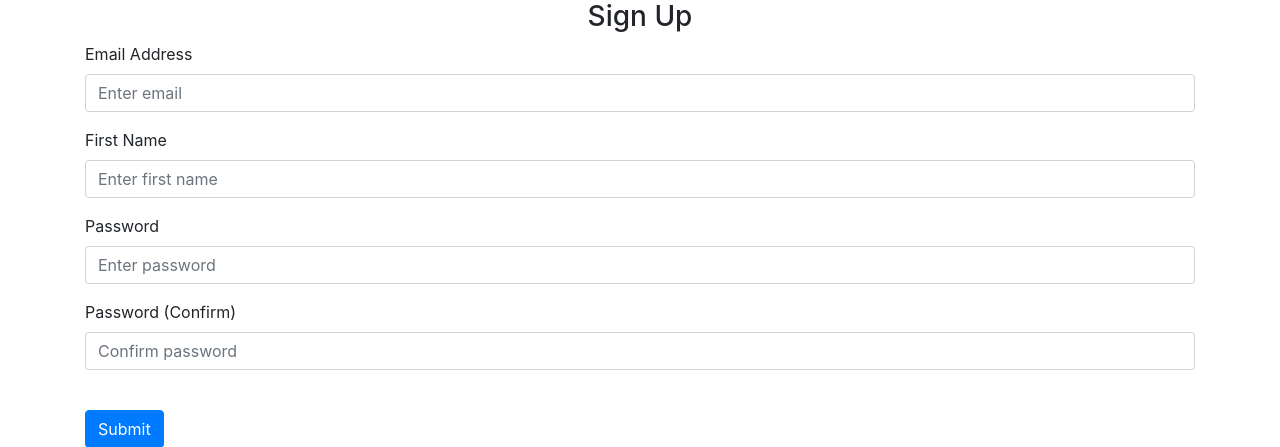
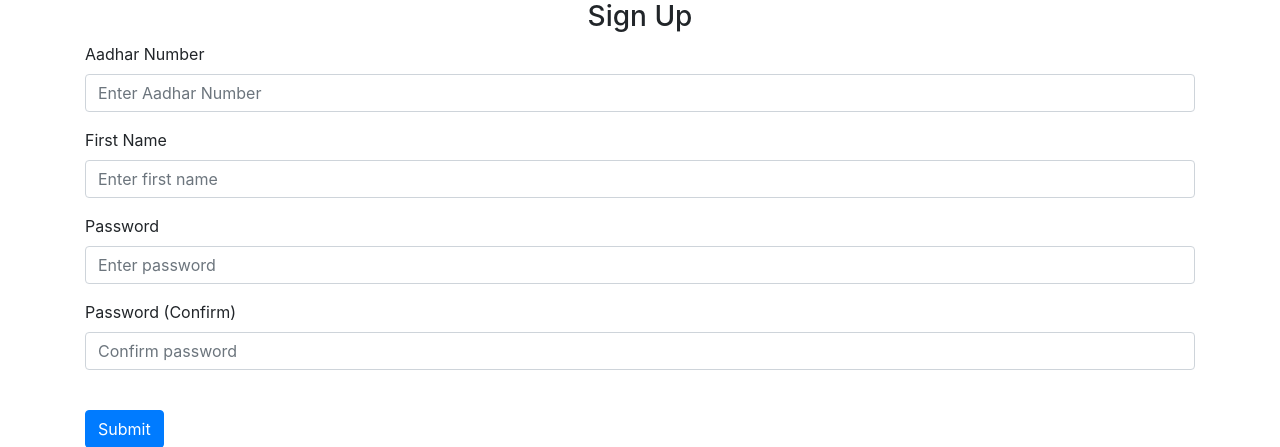
Before and after one commit to VikasRimmalapudi7/Online-Voting-System, a Flask app: page /sign-up in a window 1280 px wide. Shown: the part 56-503 px from the top of the page. Run offline with Flask 2, Linux system fonts and the light colour scheme; some libraries are stand-ins or nearby versions.

Commit message:
fourth commit

```diff
--- a/website/auth.py
+++ b/website/auth.py
@@ -11,10 +11,10 @@ auth = Blueprint('auth', __name__)
 @auth.route('/login', methods=['GET', 'POST'])
 def login():
     if request.method == 'POST':
-        email = request.form.get('email')
+        aadhar = request.form.get('aadhar')
         password = request.form.get('password')
 
-        user = User.query.filter_by(email=email).first()
+        user = User.query.filter_by(aadhar=aadhar).first()
 
 
         if user:
@@ -25,7 +25,7 @@ def login():
             else:
                 flash('Incorrect password, try again.', category='error')
         else:
-            flash('Email does not exist.', category='error')
+            flash('Aadhar does not exist.', category='error')
 
     return render_template("login.html", user=current_user)
 
@@ -40,16 +40,16 @@ def logout():
 @auth.route('/sign-up', methods=['GET', 'POST'])
 def sign_up():
     if request.method == 'POST':
-        email = request.form.get('email')
+        aadhar  = request.form.get('aadhar')
         first_name = request.form.get('firstName')
         password1 = request.form.get('password1')
         password2 = request.form.get('password2')
 
-        user = User.query.filter_by(email=email).first()
+        user = User.query.filter_by(aadhar=aadhar).first()
         if user:
-            flash('Email already exists.', category='error')
-        elif len(email) < 4:
-            flash('Email must be greater than 3 characters.', category='error')
+            flash('Account already exists.', category='error')
+        elif len(aadhar) != 12:
+            flash('Aadhar must be 12 numbers.', category='error')
         elif len(first_name) < 2:
             flash('First name must be greater than 1 character.', category='error')
         elif password1 != password2:
@@ -57,7 +57,7 @@ def sign_up():
         elif len(password1) < 7:
             flash('Password must be at least 7 characters.', category='error')
         else:
-            new_user = User(email=email, first_name=first_name, password=generate_password_hash(
+            new_user = User(aadhar=aadhar, first_name=first_name, password=generate_password_hash(
                 password1, method='sha256'))
             db.session.add(new_user)
             db.session.commit()
--- a/website/models.py
+++ b/website/models.py
@@ -13,7 +13,7 @@ class Note(db.Model):
 class User(db.Model, UserMixin):
     __tablename__='user'
     id = db.Column(db.Integer, primary_key=True)
-    email = db.Column(db.String(150), unique=True)
+    aadhar = db.Column(db.Integer, unique=True)
     password = db.Column(db.String(150))
     first_name = db.Column(db.String(150))
     isvoted=db.Column(db.Boolean,default=False,nullable=False)
--- a/website/templates/home.html
+++ b/website/templates/home.html
@@ -4,6 +4,8 @@
       <h1 align="center">Welcome To Voting</h1>
     <ul class="list-group list-group-flush" id="notes">
       {% for note in nominees %}
+
+
       <li class="list-group-item">
         <input
           type="radio"
@@ -17,6 +19,7 @@
     </ul>
       <br />
       <div align="center">
+
         <button type="submit" class="btn btn-primary">Submit</button>
       </div>
     </form>
--- a/website/templates/sign_up.html
+++ b/website/templates/sign_up.html
@@ -3,13 +3,13 @@
     <form method="POST">
       <h3 align="center">Sign Up</h3>
       <div class="form-group">
-        <label for="email">Email Address</label>
+        <label for="aadhar">Aadhar Number</label>
         <input
-          type="email"
+          type="number"
           class="form-control"
-          id="email"
-          name="email"
-          placeholder="Enter email"
+          id="aadhar"
+          name="aadhar"
+          placeholder="Enter Aadhar Number"
         />
       </div>
       <div class="form-group">
```
Also changed, not shown: website/templates/login.html (+5 -5 lines), website/db.sqlite.
